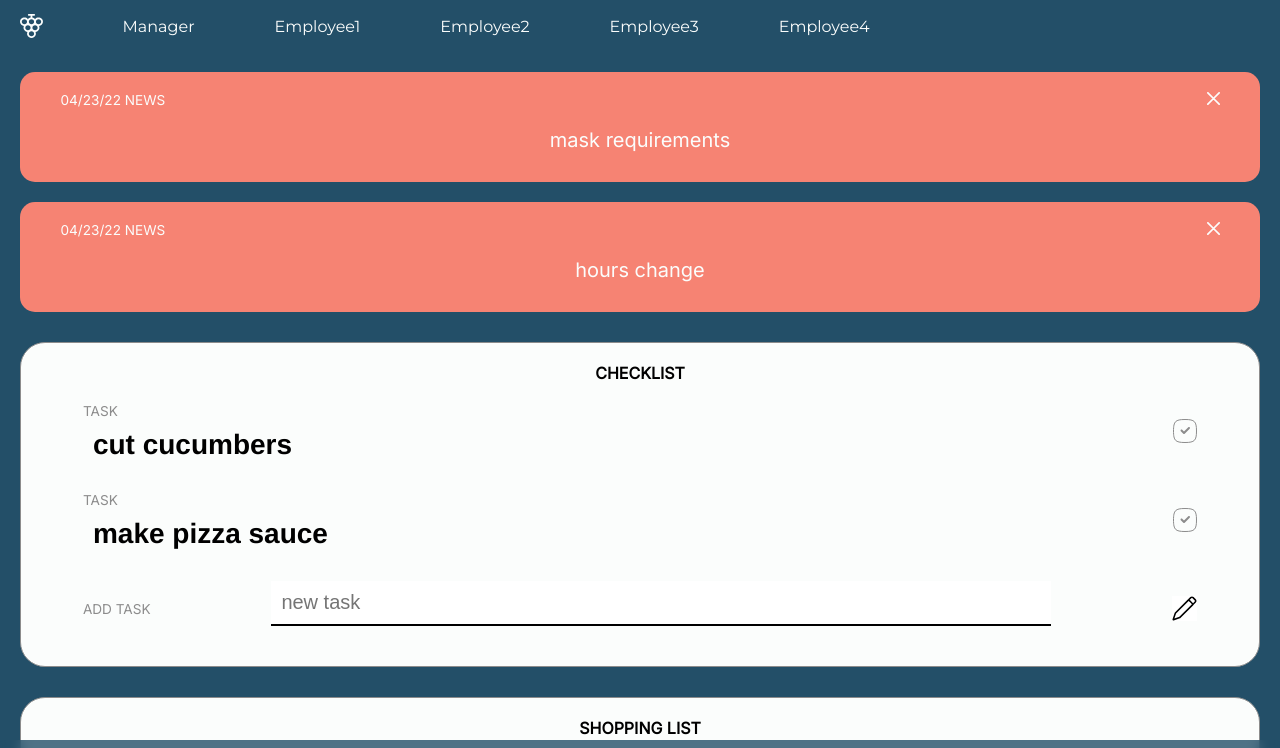
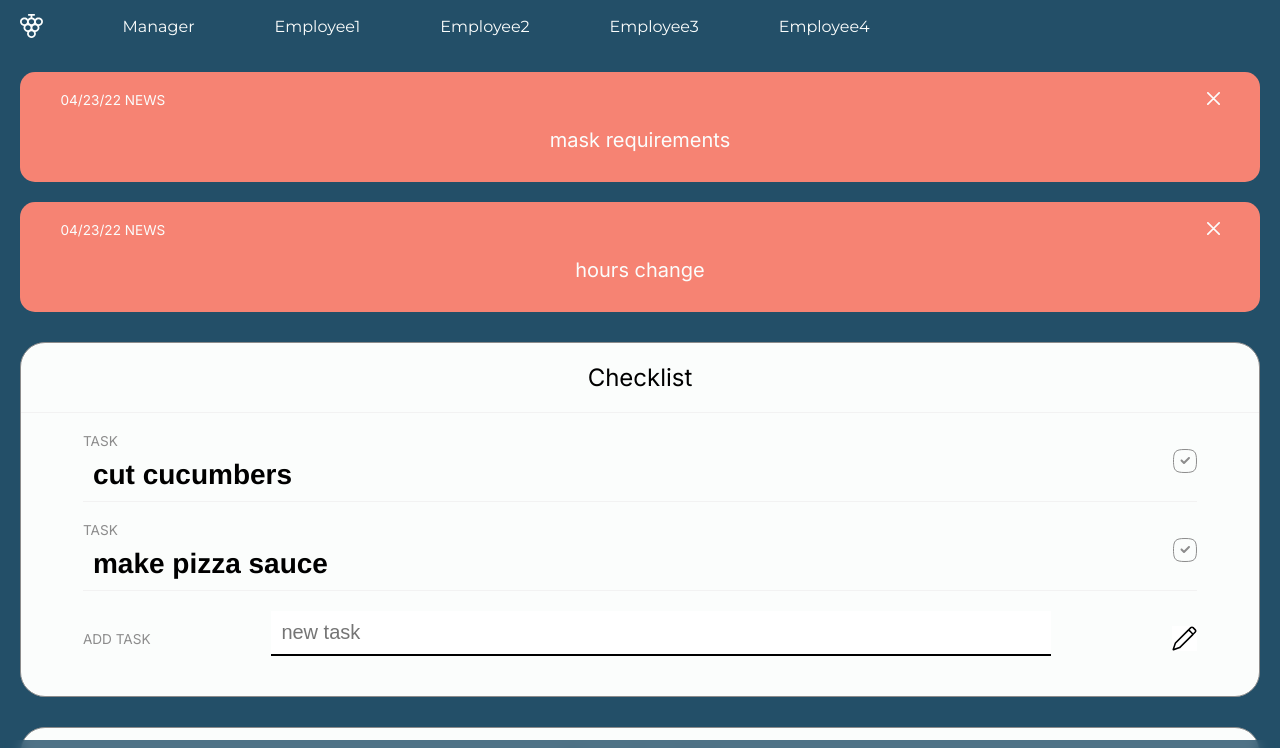
Before and after one commit to tinaxgao/planner, a React (Create React App) app: page / in a window 1280 px wide. Shown: the top 748 px of the page. Built offline with nearby package versions, Linux system fonts and the light colour scheme.

Commit message:
styling - section titles and lines

```diff
--- a/src/components/checklist/Checklist.css
+++ b/src/components/checklist/Checklist.css
@@ -1,6 +1,6 @@
 .task {
   width: 90%;
-  border-bottom: 1px solid #fbfdfc;
+  border-bottom: 1px solid #f2f2f2;
   margin: auto;
   margin-bottom: 20px;
   display: flex;
--- a/src/index.css
+++ b/src/index.css
@@ -29,10 +29,13 @@ h1 {
   color: #fbfdfc;
 }
 
+/*section title */
 h2 {
-  text-transform: uppercase;
-  font-size: 1rem;
+  font-size: 1.5rem;
+  font-weight: 500;
   margin: 20px 0 20px;
+  padding-bottom: 20px;
+  border-bottom: 1px solid #f2f2f2;
 }
 
 h3 {
```
